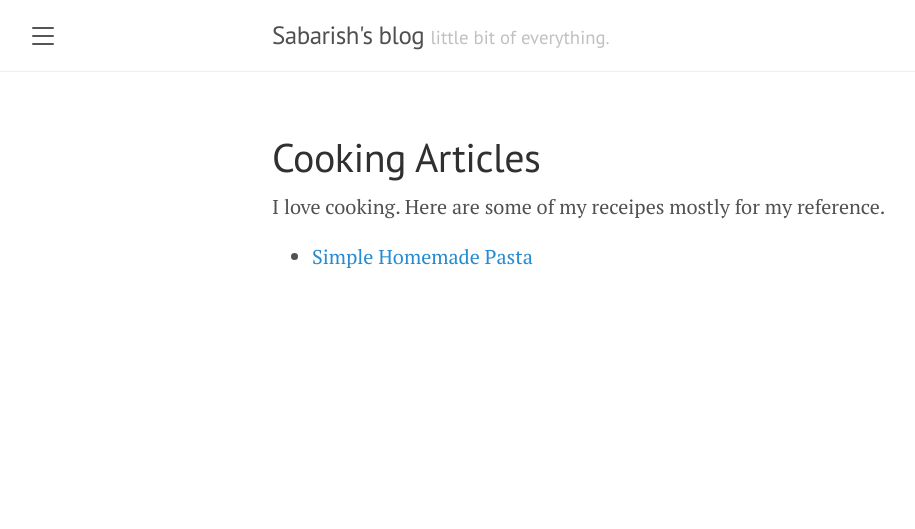
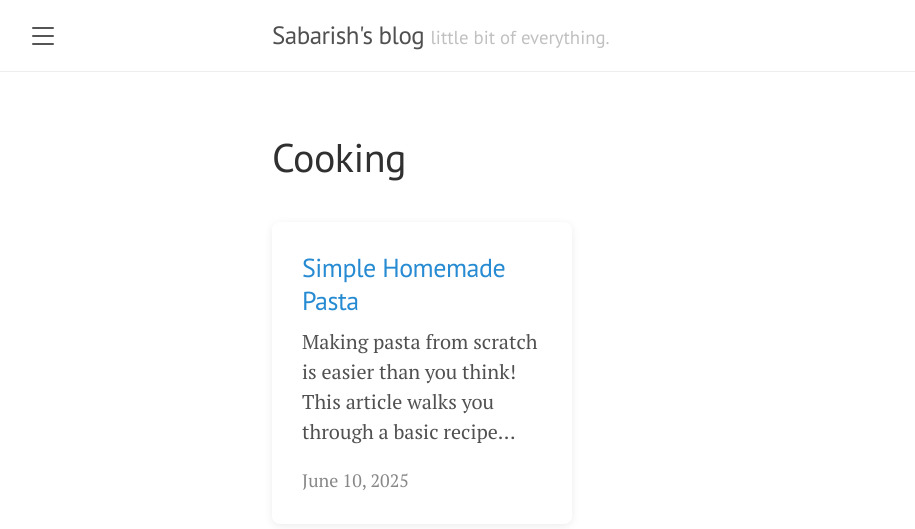
Before and after one commit to sks3i/sks3i.github.io, a Jekyll site: the page built from cooking.md, in a window 1280 px wide. Shown: the top 529 px of the page, without its empty margins (8-923 px from the left). Built offline with Jekyll 4.4.1, drawn with Linux system fonts in a browser that asks for light colours.

Commit message:
update inner post templates

```diff
--- a/cooking.md
+++ b/cooking.md
@@ -1,12 +1,14 @@
 ---
 layout: page
-title: Cooking Articles
-permalink: /cooking/
+title: Cooking
 ---
 
-<p>I love cooking. Here are some of my receipes mostly for my reference.</p>
-<ul>
-  {% for item in site.cooking %}
-    <li><a href="{{ item.url }}">{{ item.title }}</a></li>
+<div class="card-list">
+  {% for post in site.cooking %}
+    <div class="card">
+      <h2><a href="{{ post.url }}">{{ post.title }}</a></h2>
+      <p>{{ post.excerpt | strip_html | truncate: 100 }}</p>
+      <span class="date">{{ post.date | date: "%B %d, %Y" }}</span>
+    </div>
   {% endfor %}
-</ul>
+</div>
--- a/public/css/lanyon.css
+++ b/public/css/lanyon.css
@@ -556,3 +556,36 @@ a.pagination-item:hover {
 .layout-reverse.sidebar-overlay #sidebar-checkbox:checked ~ .sidebar {
   box-shadow: -.25rem 0 .5rem rgba(0,0,0,.1);
 }
+
+/* Card panel layout for collection index pages */
+.card-list {
+  display: flex;
+  flex-wrap: wrap;
+  gap: 1.5rem;
+  margin: 2rem 0;
+}
+
+.card {
+  background: #fff;
+  border-radius: 8px;
+  box-shadow: 0 2px 8px rgba(0,0,0,0.08);
+  padding: 1.5rem;
+  width: 300px;
+  transition: box-shadow 0.2s;
+}
+
+.card:hover {
+  box-shadow: 0 4px 16px rgba(0,0,0,0.15);
+}
+
+.card h2 {
+  margin-top: 0;
+  font-size: 1.3rem;
+}
+
+.card .date {
+  display: block;
+  margin-top: 1rem;
+  color: #888;
+  font-size: 0.9rem;
+}
```
Also changed, not shown: just-math.md (+8 -5 lines).
